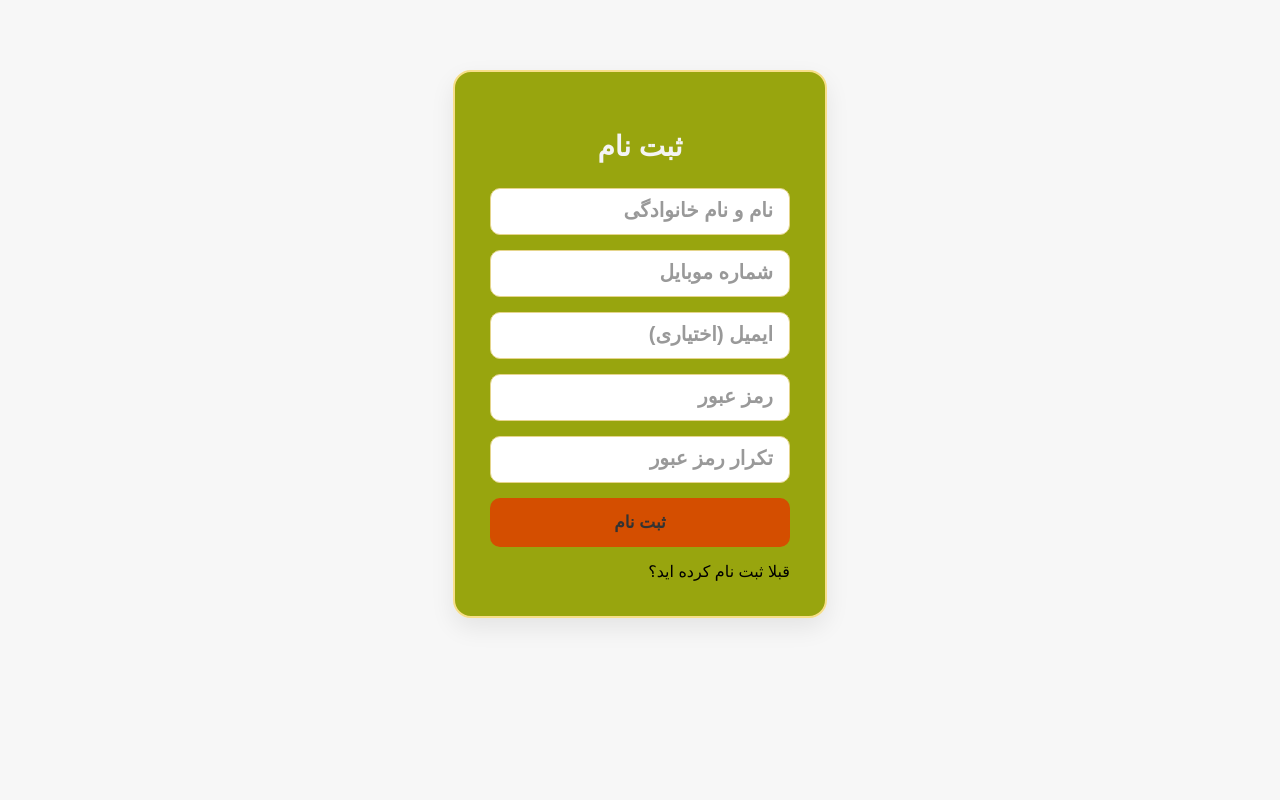
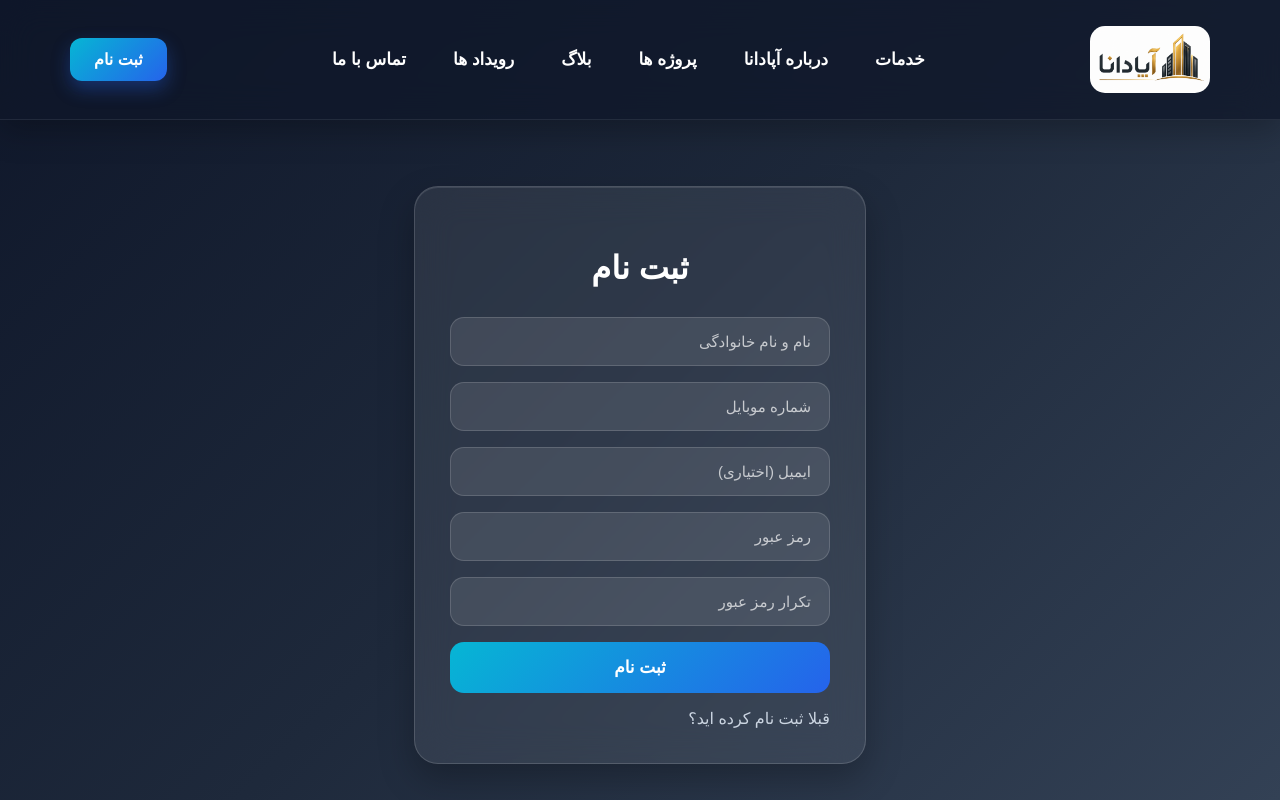
Before and after one commit to vanderland-red/Building-Apadana, a Flask app: page /user/login in a window 1280 px wide. Run offline with Flask 3, Linux system fonts and the light colour scheme.

Commit message:
header and service form added

```diff
--- a/blueprints/user.py
+++ b/blueprints/user.py
@@ -1,5 +1,5 @@
 from flask import Blueprint,render_template,redirect,request,url_for,flash,session
-from models.tables import User
+from models.tables import User,ServiceRequest
 from extentions import db
 from werkzeug.security import generate_password_hash, check_password_hash
 from flask_login import login_user, login_required,current_user,logout_user
@@ -103,10 +103,33 @@ def login():
 
 
 
-@bp.route("/user/dashboard")
+@bp.route("/user/dashboard", methods=["POST", "GET"])
 @login_required
 def dashboard():
-    return render_template("user/user_dashboard.html")
+    if request.method == "GET":
+        return render_template("user/user_dashboard.html")
+
+    address = request.form["address"].strip()
+    description = request.form["description"].strip()
+
+    if len(address) < 5 :
+        flash("لطفا آدرس دقیق تری را بنویسید")
+        return redirect(url_for("user.dashboard"))
+
+    save_pr = ServiceRequest(
+
+    user_id=current_user.id,
+    service_id=current_user.service_id,
+    address=address,
+    description=description or None
+)
+
+    db.session.add(save_pr)
+    db.session.commit()
+
+    flash("ثبت درخواست با موفقیت انجام شد", "success")
+    return redirect(url_for("user.dashboard"))
+
 
 
 @bp.route("/logout", methods=["GET"])
--- /dev/null
+++ b/static/css/admin_dashboard.css
@@ -0,0 +1,3 @@
+body{
+    margin-top: 100px;
+}
--- /dev/null
+++ b/static/css/header.css
@@ -0,0 +1,134 @@
+header{
+    width: 100%;
+    height: 120px;
+
+    display: flex;
+    justify-content: space-between;
+    align-items: center;
+
+    padding: 0 70px;
+    box-sizing: border-box;
+
+    position: fixed;
+    top: 0;
+    left: 0;
+    z-index: 1000;
+
+    background: rgba(15,23,42,.75);
+    backdrop-filter: blur(18px);
+    -webkit-backdrop-filter: blur(18px);
+
+    border-bottom: 1px solid rgba(255,255,255,.08);
+
+    box-shadow:
+        0 10px 30px rgba(0,0,0,.25);
+
+}
+.apadana-logo-link{
+    text-decoration: none;
+}
+
+.logo{
+    display: flex;
+    align-items: center;
+    gap: 12px;
+}
+
+.logo img{
+    width: 120px;
+    height: auto;
+    border-radius: 15px;
+}
+
+.logo h1{
+    margin: 0;
+    color: white;
+    font-size: 28px;
+    font-weight: 800;
+    letter-spacing: 1px;
+}
+
+nav ul{
+    display: flex;
+    list-style: none;
+    gap: 35px;
+    margin: 0;
+    padding: 0;
+}
+
+nav ul li a{
+    text-decoration: none;
+    color: white;
+    font-size: 17px;
+    font-weight: 600;
+    transition: .2s;
+    border: 0px solid rgba(15, 23, 42, .75);
+    border-radius: 5px;
+    padding: 20px 6px;
+
+}
+
+nav ul li a:hover{
+    border: 0px solid black;
+    border-radius: 10px;
+    background-color: rgba(255, 255, 255, 0.33);
+}
+
+nav ul li a:hover::after{
+    width: 100%;
+}
+
+/* دکمه ورود */
+.header-btn{
+    padding: 12px 24px;
+    border-radius: 12px;
+
+    background: linear-gradient(
+        135deg,
+        #06b6d4,
+        #2563eb
+    );
+
+    color: white;
+    text-decoration: none;
+    font-weight: bold;
+
+    transition: .3s;
+
+    box-shadow:
+        0 8px 18px rgba(37,99,235,.35);
+}
+
+.header-btn:hover{
+    transform: translateY(-3px);
+
+    box-shadow:
+        0 12px 25px rgba(37,99,235,.45);
+}
+
+/* موبایل */
+@media (max-width:768px){
+
+    header{
+        padding:0 20px;
+        height:70px;
+    }
+    nav{
+        display: none;
+    }
+
+    nav ul{
+        gap:18px;
+    }
+    .apadana-logo-link{
+        margin: auto;
+    }
+
+    .logo h1{
+        font-size:22px;
+    }
+
+    .header-btn{
+        padding:10px 18px;
+    }
+}
--- a/static/css/user_login.css
+++ b/static/css/user_login.css
@@ -1,90 +1,130 @@
 body{
     direction: rtl;
     font-family: Vazirmatn, sans-serif;
-    background: #f7f7f7;
     margin: 0;
-    padding: 40px 0;
+    min-height: 100vh;
+    display: flex;
+    justify-content: center;
+    align-items: center;
+    background:
+        linear-gradient(135deg,#0f172a,#1e293b,#334155);
 }
 
 .register-form,
 .login-form{
-    width: 300px;
+    width: 380px;
     max-width: 90%;
-    margin: 30px auto;
-    background: #98a50e;
-    border: 2px solid #f7df88;
-    border-radius: 18px;
     padding: 35px;
-    box-shadow: 0 10px 25px rgba(0,0,0,.08);
-    transition: .3s;
+    border-radius: 24px;
+    margin-top: 30px;
+
+    background: rgba(255,255,255,0.08);
+    backdrop-filter: blur(18px);
+    -webkit-backdrop-filter: blur(18px);
+
+    border: 1px solid rgba(255,255,255,0.15);
+
+    box-shadow:
+        0 15px 35px rgba(0,0,0,.25),
+        inset 0 1px 0 rgba(255,255,255,.1);
+
+    transition: all .35s ease;
 }
 
 .register-form:hover,
 .login-form:hover{
-    transform: translateY(-5px);
-    box-shadow: 0 15px 35px rgba(0,0,0,.12);
+    transform: translateY(-8px);
+    box-shadow:
+        0 25px 50px rgba(0,0,0,.35),
+        inset 0 1px 0 rgba(255,255,255,.1);
 }
 
 .register-form h2,
 .login-form h2{
     text-align: center;
-    color: #f4f4f4;
-    margin-bottom: 25px;
-    font-size: 28px;
+    color: white;
+    margin-bottom: 30px;
+    font-size: 32px;
+    font-weight: 800;
 }
 
 .register-form input,
 .login-form input{
     width: 100%;
     box-sizing: border-box;
-    padding: 14px 16px;
-    margin-bottom: 15px;
-    border: 1px solid #e5d58c;
-    border-radius: 10px;
-    background: #fff;
+    padding: 15px 18px;
+    margin-bottom: 16px;
+
+    background: rgba(255,255,255,.1);
+    border: 1px solid rgba(255,255,255,.15);
+
+    color: white;
+    border-radius: 14px;
     font-size: 15px;
-    transition: .3s;
-}
-.register-form input::placeholder{
-    font-size: 20px;
-    font-weight: 600;
+
+    transition: all .3s ease;
 }
 
-.login-form input::placeholder{
-    font-size: 20px;
-    font-weight: 600;
-}
 .register-form input:focus,
 .login-form input:focus{
     outline: none;
-    border-color: #e7bf2d;
-    box-shadow: 0 0 8px rgba(231,191,45,.35);
+    border-color: #38bdf8;
+
+    box-shadow:
+        0 0 0 4px rgba(56,189,248,.15),
+        0 0 15px rgba(56,189,248,.35);
+
+    background: rgba(255,255,255,.15);
+}
+
+.register-form input::placeholder,
+.login-form input::placeholder{
+    color: rgba(255,255,255,.7);
+    font-size: 15px;
+    font-weight: 500;
 }
 
 .register-form input[type="submit"],
 .login-form input[type="submit"]{
-    background: #d44e00;
-    color: #333;
+    background: linear-gradient(
+        135deg,
+        #06b6d4,
+        #2563eb
+    );
+
     border: none;
+    color: white;
+    font-size: 17px;
+    font-weight: 700;
     cursor: pointer;
-    font-size: 17px;
-    font-weight: bold;
-    transition: .3s;
+
+    transition: all .3s ease;
 }
 
 .register-form input[type="submit"]:hover,
 .login-form input[type="submit"]:hover{
-    background: #e9b91d;
+    transform: translateY(-2px);
+    box-shadow: 0 10px 20px rgba(37,99,235,.4);
+}
+
+span{
+    color: #cbd5e1;
+    cursor: pointer;
+    transition: .3s;
+}
+
+span:hover{
+    color: #38bdf8;
+}
+
+::selection{
+    background: #38bdf8;
     color: white;
 }
 
-::placeholder{
-    color: #999;
+@media (min-width:768px){
+    .register-form,
+    .login-form {
+        margin-top: 150px;
+    }
 }
-
-span{
-    cursor: pointer;
-}
-span:hover{
-    color: white;
-}
--- a/templates/admin/admin_login.html
+++ b/templates/admin/admin_login.html
@@ -5,13 +5,17 @@
 {% endblock %}
 
 {% block body %}
-<h1>admin panel</h1>
+<link rel="stylesheet" href="{{ url_for('static', filename='css/admin_login.css') }}">
 
+
+    <section class="admin-login-parent">
+        <h2>پنل مدیریت</h2>
         <form class="admin_login" action="{{ url_for('admin.login') }}" method="POST">
             <input type="hidden" name="csrf_token" value="{{ csrf_token() }}">
             <input type="text" name="username" placeholder="نام کاربری"><br>
             <input type="password" name="password" placeholder="رمز عبور"><br>
             <input type="submit" value="ورود">
         </form>
+    </section>
 
 {% endblock %}
--- a/templates/base.html
+++ b/templates/base.html
@@ -8,7 +8,12 @@
     {% endblock %}
 </head>
 <body>
+
+
+     {% include "part/header.html" %}
+
     {% include "part/flash_message.html" %}
+
 
     {% block body %}
 
--- a/templates/home.html
+++ b/templates/home.html
@@ -5,11 +5,9 @@
 {% endblock %}
 
 {% block body %}
-<h1>Welcome my Nworld</h1>
 
-<a href="{{ url_for('general.home') }}">home</a><br>
-<a href="{{ url_for('admin.login') }}">admin</a><br>
-<a href="{{ url_for('user.register') }}">user</a>
+
+<a style="position: absolute; left: 0;top: 500px;" href="{{ url_for('admin.login') }}">admin</a><br>
 
 
 {% endblock %}
--- /dev/null
+++ b/templates/part/header.html
@@ -0,0 +1,23 @@
+<link rel="stylesheet" href="{{ url_for('static', filename='css/header.css') }}">
+
+
+<header>
+    <a class="apadana-logo-link" href="{{ url_for('general.home') }}">
+    <div class="logo">
+        <img src="{{ url_for('static', filename='image/apadana.png') }}" alt="">
+    </div>
+    </a>
+
+    <nav>
+        <ul>
+            <li><a href="#">خدمات</a></li>
+            <li><a href="#">درباره آپادانا</a></li>
+            <li><a href="#">پروژه ها</a></li>
+            <li><a href="#">بلاگ</a></li>
+            <li><a href="#">رویداد ها</a></li>
+            <li><a href="#">تماس با ما</a></li>
+        </ul>
+    </nav>
+
+    <a href="{{ url_for('user.register') }}" class="header-btn">ثبت نام</a>
+</header>
```
Also changed, not shown: static/css/admin_login.css (added, +167 -0 lines), static/css/user_dashboard.css (added, +9 -0 lines), templates/admin/admin_dashboard.html (+14 -2 lines), templates/user/user_dashboard.html (+12 -1 lines), static/image/apadana.png (added). Lines whose indentation alone changed are shown as unchanged.
